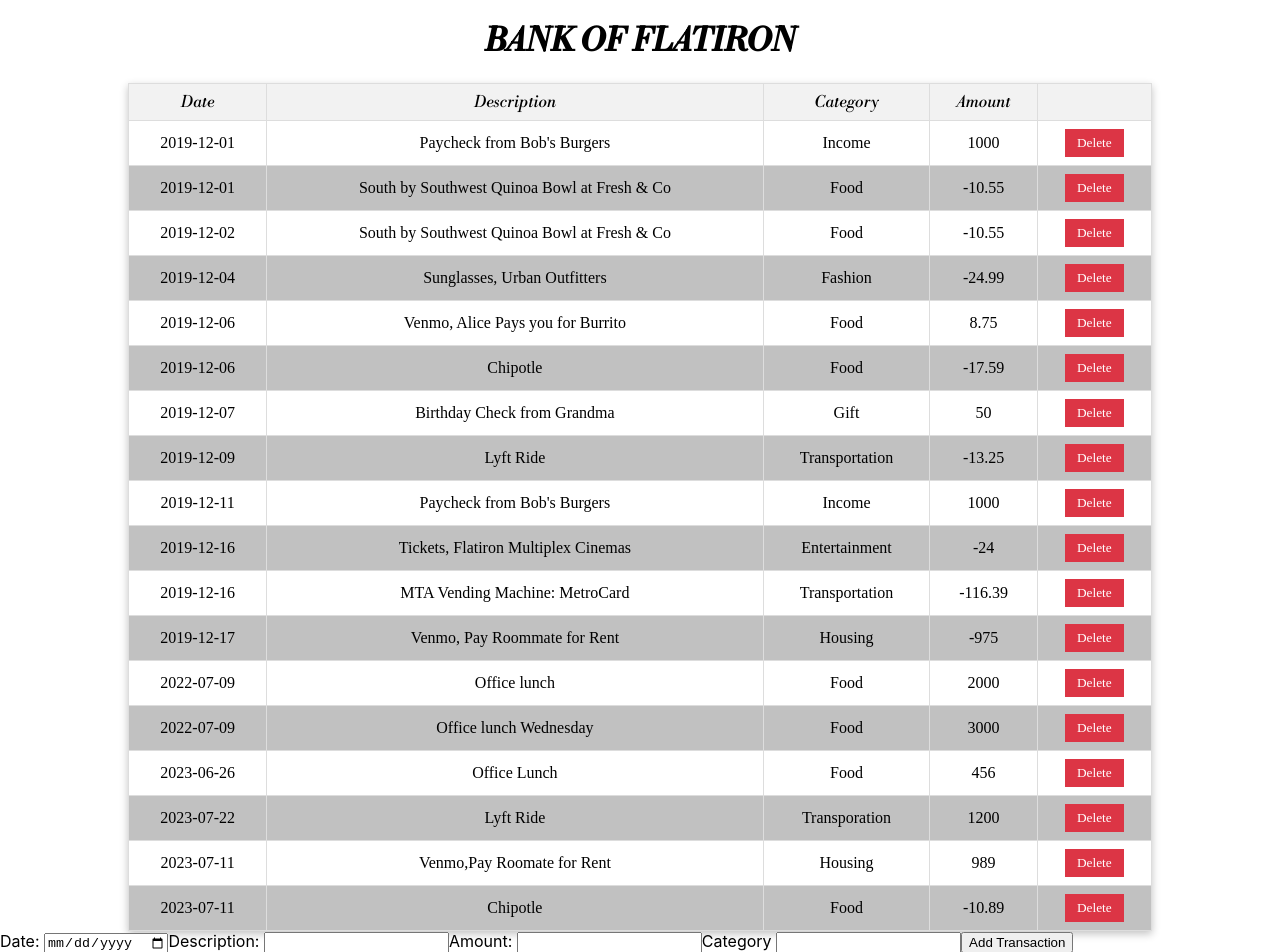
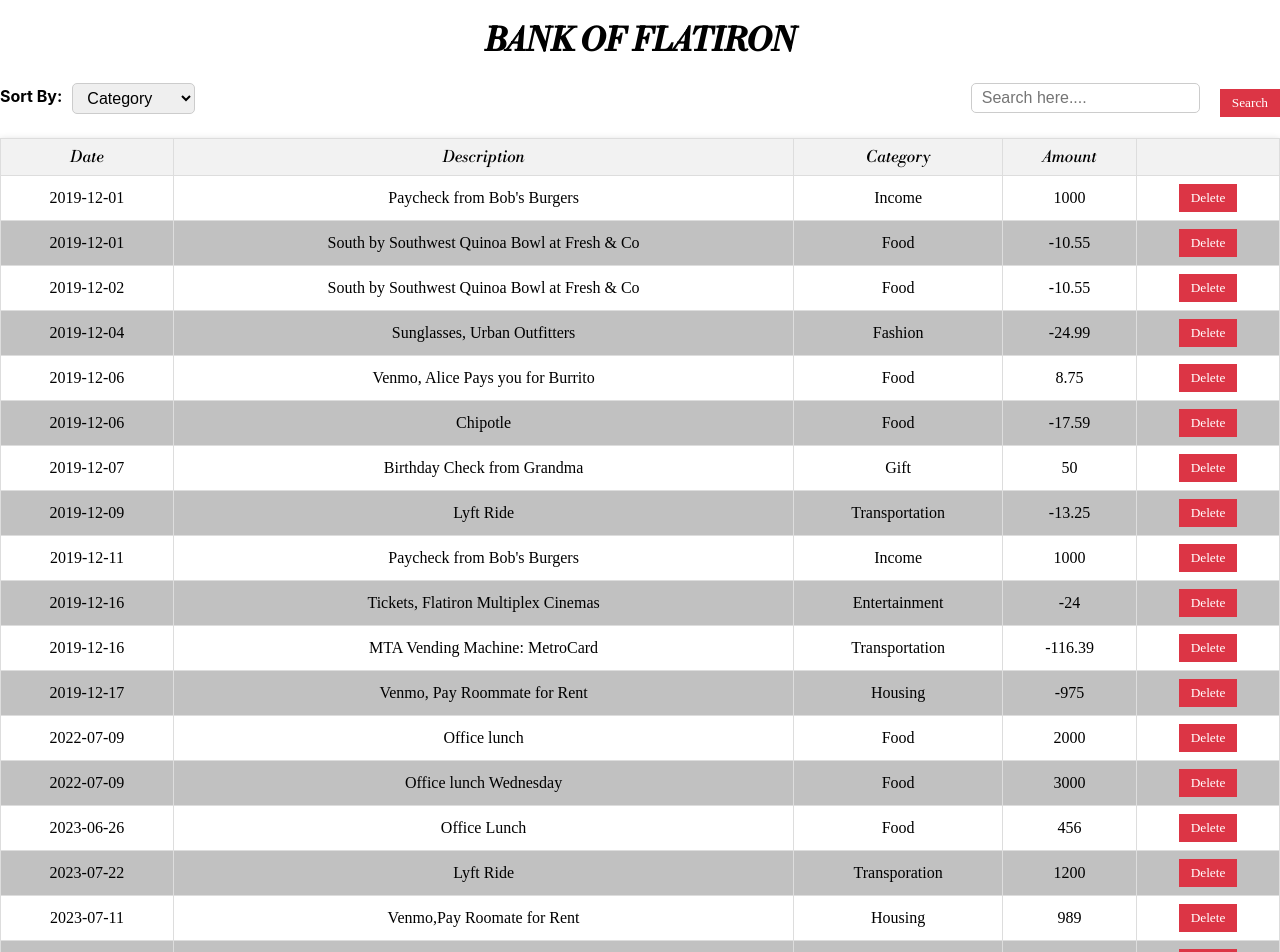
Before and after one commit to Noelle-Wavinya-Maingi/Phase-2-Week-1-Code-Challenge, a React (Create React App) app: page / in a window 1280 px wide. Shown: the top 952 px of the page. Built offline with nearby package versions, Linux system fonts and the light colour scheme; data requests are answered from the project's data file; a web font is replaced by a local one.

Commit message:
Added search and sort components and styled them

```diff
--- a/src/components/AddTransaction.js
+++ b/src/components/AddTransaction.js
@@ -49,7 +49,7 @@ function AddTransaction({onFormSubmit}) {
         />
       </label>
       <label>
-        Category{" "}
+        Category:{" "}
         <input
           value={newTransaction.category}
           onChange={handleField}
--- a/src/components/App.css
+++ b/src/components/App.css
@@ -44,7 +44,7 @@ h1 {
 }
 
 table {
-  width: 80%;
+  width: 100%;
   margin: auto;
   border-collapse: collapse;
   box-shadow: rgba(0, 0, 0, 0.24) 0px 3px 8px;
@@ -82,3 +82,71 @@ button {
 button:hover{
   background-color: darkred;
 }
+
+.sort-container {
+  display: flex;
+  align-items: center;
+  margin-bottom: 10px;
+}
+
+.sort-label {
+  font-weight: bold;
+  margin-right: 10px;
+}
+
+.sort-select {
+  padding: 5px 10px;
+  font-size: 16px;
+  border: 1px solid #ccc;
+  border-radius: 5px;
+}
+
+.search-container {
+  display: flex;
+  align-items: center;
+  margin-bottom: 15px;
+  float: right;
+}
+
+.search-container input[type="text"] {
+  padding: 5px 10px;
+  font-size: 16px;
+  border: 1px solid #ccc;
+  border-radius: 5px;
+  margin-right: 20px;
+}
+
+.new-form {
+  display: flex;
+  flex-direction: column;
+  max-width: 400px;
+  margin-left: 500px;
+  margin-top: 20px;
+}
+
+label {
+  margin-bottom: 5px;
+  font-weight: bold;
+}
+
+input {
+  padding: 5px 10px;
+  font-size: 16px;
+  margin-bottom: 10px;
+  border: 1px solid #ccc;
+  border-radius: 5px;
+}
+
+input[type="submit"] {
+  padding: 8px 16px;
+  font-size: 16px;
+  background-color: #007bff;
+  color: #fff;
+  border: none;
+  border-radius: 5px;
+  cursor: pointer;
+}
+
+input[type="submit"]:hover {
+  background-color: #0056b3;
+}
--- a/src/components/App.js
+++ b/src/components/App.js
@@ -2,9 +2,13 @@ import React, { useState } from "react";
 import "./App.css";
 import Transactions from "./Transactions";
 import AddTransaction from "./AddTransaction";
+import SearchTransaction from "./SearchTransaction";
+import SortTransaction from "./SortTransaction";
 
 function App() {
   const [trans, setTrans] = useState([]);
+  const [searchInput, setSearchInput] = useState("");
+  const [sortOption, setSortOption] = useState("category"); // Default sorting by category
 
   function AddNewTransaction(newTrans) {
     fetch("http://localhost:3000/transactions", {
@@ -25,7 +29,8 @@ function App() {
         console.error("Error Adding New Transaction", error);
       });
   }
-  function handleDeleteTransaction( id ) {
+
+  function handleDeleteTransaction(id) {
     fetch(`http://localhost:3000/transactions/${id}`, {
       method: "DELETE",
       headers: { "Content-Type": "application/json" },
@@ -42,13 +47,37 @@ function App() {
         );
       });
   }
+
+  const filterTransactions = trans.filter((transaction) => {
+    const searchTerm = searchInput.trim().toLowerCase();
+    return (
+      searchTerm === "" ||
+      transaction.description.toLowerCase().includes(searchTerm)
+    );
+  });
+
+  const handleSortChange = (option) => {
+    setSortOption(option);
+  };
+
+  // Sort transactions based on the selected option
+  const sortedTransactions = filterTransactions.slice().sort((a, b) => {
+    if (sortOption === "category") {
+      return a.category.localeCompare(b.category);
+    } else {
+      return a.description.localeCompare(b.description);
+    }
+  });
+
   return (
     <div>
       <div>
         <h1> BANK OF FLATIRON </h1>
       </div>
+      <SearchTransaction searchValue={setSearchInput} />
+      <SortTransaction sortValue={handleSortChange} />
       <Transactions
-        transactions={trans}
+        transactions={sortedTransactions} // Use the sorted transactions here
         handleDeleteTransaction={handleDeleteTransaction}
       />
       <AddTransaction onFormSubmit={AddNewTransaction} />
--- a/src/components/SearchTransaction.js
+++ b/src/components/SearchTransaction.js
@@ -0,0 +1,28 @@
+import { useEffect, useState } from "react";
+
+function SearchTransaction({ searchValue }) {
+const [searchInput, setSearchInput] = useState("")
+
+  function handleSearch(e) {
+    setSearchInput(e.target.value);
+  }
+
+  useEffect(() => {
+    searchValue(searchInput)
+  }, [searchInput, searchValue])
+
+  return (
+    <div className="search-container">
+      <input
+        type="text"
+        name="search-bar"
+        placeholder="Search here...."
+        onChange={handleSearch}
+        value={searchInput}
+      />
+      <button onClick={()=> searchValue(searchInput)}>Search</button>
+    </div>
+  );
+}
+
+export default SearchTransaction;
--- /dev/null
+++ b/src/components/SortTransaction.js
@@ -0,0 +1,17 @@
+function SortTransaction({sortValue}) {
+    function handleSortChange(e){
+        sortValue(e.target.value)
+    }
+
+    return (
+        <div className="sort-container">
+        <label className="sort-label">Sort By:</label>
+        <select className="sort-select" onChange={handleSortChange}>
+          <option value="category">Category</option>
+          <option value="description">Description</option>
+        </select>
+      </div>
+    )
+}
+
+export default SortTransaction
```
